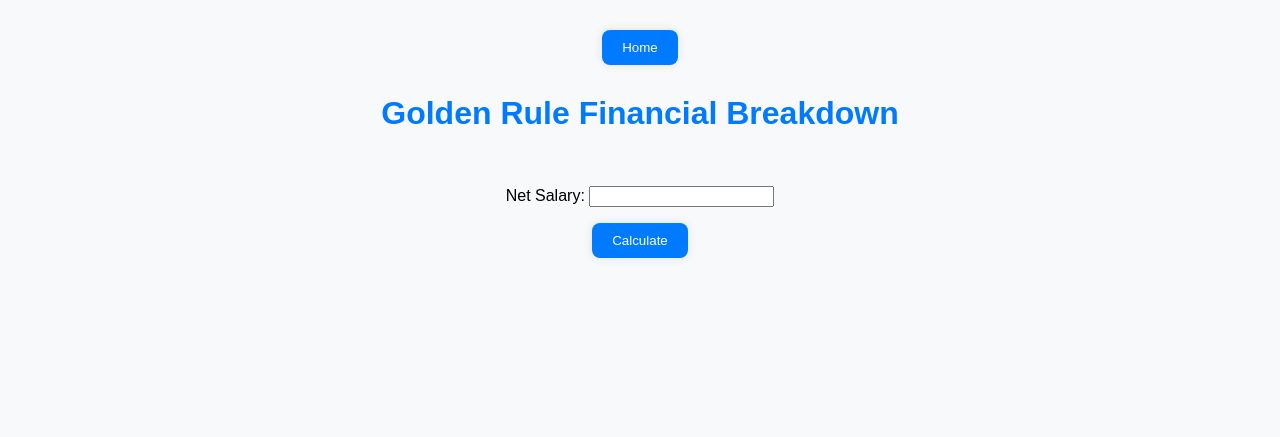
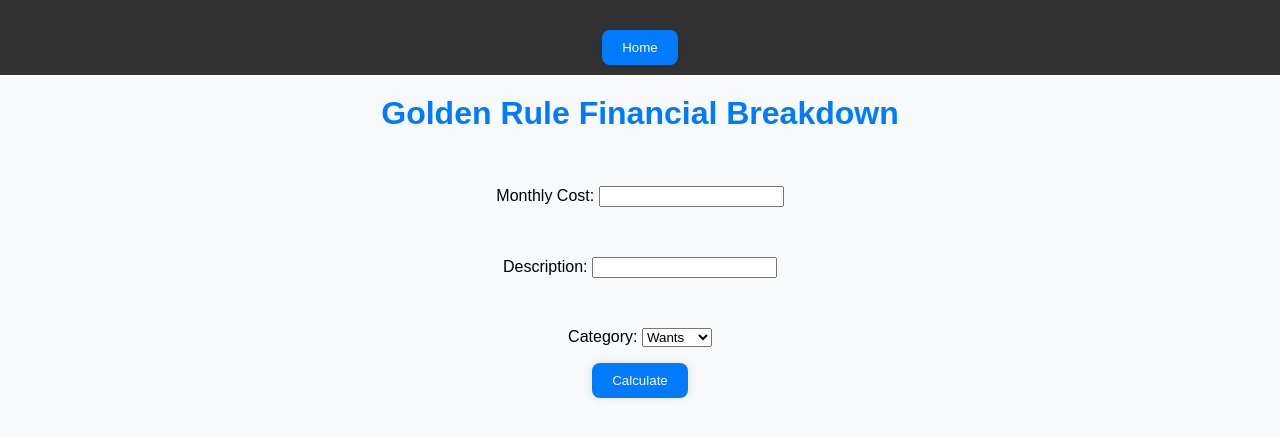
Before and after one commit to HarrisonShawPersonal/MoneySavingAmateur, a Django app: page /budgeter/ in a window 1280 px wide. Shown: the top 437 px of the page. Run offline with Django 5.2, Linux system fonts and the light colour scheme.

Commit message:
Added new monthly cost form for inputting monthly costs against the budget

```diff
--- a/incometax/forms.py
+++ b/incometax/forms.py
@@ -1,7 +1,21 @@
 from django import forms
 
+
 class SalaryForm(forms.Form):
-    gross_salary = forms.DecimalField(label='Gross Salary')
+    gross_salary = forms.DecimalField(label="Gross Salary")
+
 
 class NetSalaryForm(forms.Form):
     net_salary = forms.DecimalField(label="Net Salary")
+
+
+class MonthlyCostsForm(forms.Form):
+    monthly_cost = forms.DecimalField(label="Monthly Cost")
+    description = forms.CharField(max_length=200, label="Description")
+    CATEGORY_CHOICES = [
+        ("wants", "Wants"),
+        ("needs", "Needs"),
+        ("savings", "Savings"),
+    ]
+
+    category = forms.ChoiceField(choices=CATEGORY_CHOICES)
--- a/incometax/models.py
+++ b/incometax/models.py
@@ -14,3 +14,7 @@ class TaxCalculationResult(models.Model):
 
 class NetSalary(models.Model):
     net_salary = models.DecimalField(max_digits=10, decimal_places=2,null=True)
+
+class MonthlyCosts(models.Model):
+    monthly_cost = models.DecimalField(max_digits=10,decimal_places=2,null=True)
+    description = models.CharField(max_length=200,null=True)
--- a/incometax/templates/incometax/budget.html
+++ b/incometax/templates/incometax/budget.html
@@ -22,6 +22,11 @@
           {% endif %}
     </div>
     <div> {% if budget is not none %}
+        <h2>Submit Monthly Costs</h2>
+      <form method="post">
+        {% csrf_token %} {{ form_monthly.as_p }}
+        <button type="submit">Calculate</button>
+      </form>
       <table class="center">
         <tr>
           <th>Net Salary</th>
@@ -40,6 +45,7 @@
           <td>£{{ budget.monthly_savings }}</td>
         </tr>
       </table>
+
       {% endif %}
     </div>
   </body>
--- a/incometax/views.py
+++ b/incometax/views.py
@@ -50,6 +50,7 @@ def budget(request):
         response.delete_cookie("sessionid")
         return response
     if request.session.get("net_salary") is not None:
+        form_monthly = MonthlyCostsForm(request.POST)
         net_salary = request.session.get("net_salary")
         budget = golden_rule(net_salary)
         print (budget)
@@ -57,15 +58,29 @@ def budget(request):
             request,
             "incometax/budget.html",
             {"net_salary": net_salary,
-            "budget":budget
+            "budget":budget,
+            'form_monthly':form_monthly
             }
         )
-    elif request.method == "POST":
+    elif "net_salary" in request.POST:
         form = NetSalaryForm(request.POST)
+        form_monthly = MonthlyCostsForm(request.POST)
         if form.is_valid():
             net_salary = form.cleaned_data["net_salary"]
-            budet = golden_rule(net_salary/12)
-            print(budet)
-            return render(request, 'incometax/budget.html', {"form":form , "budget":budet})
-    form = NetSalaryForm(request.POST)
+            budget = golden_rule(net_salary/12)
+            print(budget)
+            request.session["budget"] = budget
+            return render(request, 'incometax/budget.html', {"form":form , "budget":budget, 'form_monthly':form_monthly})
+    elif "monthly_cost" in request.POST:
+        form_monthly = MonthlyCostsForm(request.POST)
+        if form_monthly.is_valid():
+            budget = request.session.get("budget")
+            monthly_cost = form_monthly.cleaned_data["monthly_cost"]
+            description = form_monthly.cleaned_data["description"]
+            category = form_monthly.cleaned_data["category"]
+            print(monthly_cost,description,category)
+            return render(request, 'incometax/budget.html', {'form_monthly':form_monthly,'budget':budget ,'monthly_cost':monthly_cost,'description':description,'category':category} )
+
+
+    form = MonthlyCostsForm(request.POST)
     return render(request, 'incometax/budget.html', {'form':form})
--- a/static/styles.css
+++ b/static/styles.css
@@ -1,4 +1,3 @@
-/* Resetting default margin and padding */
 body,
 h1,
 form,
@@ -16,21 +15,16 @@ h1 {
     text-align: center;
     color: #007bff;
     margin-top: 20px;
-    /* Adjusting margin from the top */
 }
 
 nav {
     background-color: transparent;
-    /* Making the nav bar transparent */
     text-align: left;
-    /* Aligning content to the left */
     padding: 10px 0;
-    /* Adjusting padding */
 }
 
 nav button {
     background-color: #007bff;
-    /* Blue background only for the button */
     color: #fff;
     border: none;
     cursor: pointer;
@@ -41,14 +35,11 @@ nav button {
 
 nav button:hover {
     background-color: #0056b3;
-    /* Hover color for the button */
 }
 
-/* Adjusting the form style */
 form {
     text-align: center;
     margin-top: 20px;
-    /* Adding space from the top */
 }
 
 form button {
@@ -65,13 +56,10 @@ form button:hover {
     background-color: #0056b3;
 }
 
-/* Adjusting the table style */
 table {
     margin: 20px auto;
-    /* Centering the table */
     border-collapse: collapse;
     width: 80%;
-    /* Adjusting width */
 }
 
 th,
@@ -96,3 +84,41 @@ tr:hover {
 .errorlist {
     visibility: hidden;
 }
+
+nav {
+    background-color: #333;
+    overflow: hidden;
+}
+
+nav a {
+    float: left;
+    display: block;
+    color: white;
+    text-align: center;
+    padding: 14px 20px;
+    text-decoration: none;
+}
+
+nav a:hover {
+    background-color: #ddd;
+    color: black;
+}
+
+
+.calculator-button {
+    background-color: #4CAF50;
+    border: none;
+    color: white;
+    padding: 15px 32px;
+    text-align: center;
+    text-decoration: none;
+    display: inline-block;
+    font-size: 16px;
+    margin: 4px 2px;
+    cursor: pointer;
+    border-radius: 8px;
+}
+
+.calculator-button:hover {
+    background-color: #45a049;
+}
```
Also changed, not shown: incometax/templates/incometax/home.html (+5 -3 lines), incometax/tests.py (+9 -27 lines), db.sqlite3, incometax/migrations/0003_monthlycosts.py (added).
